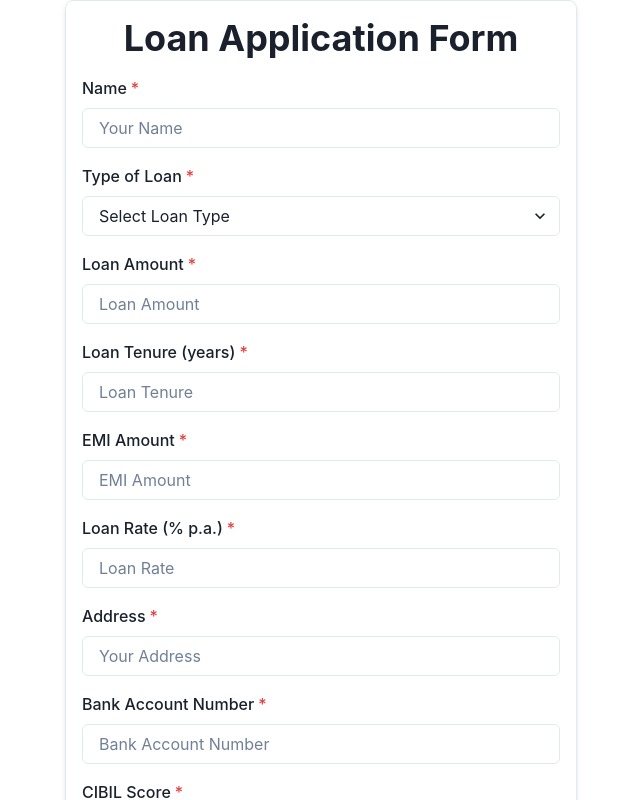
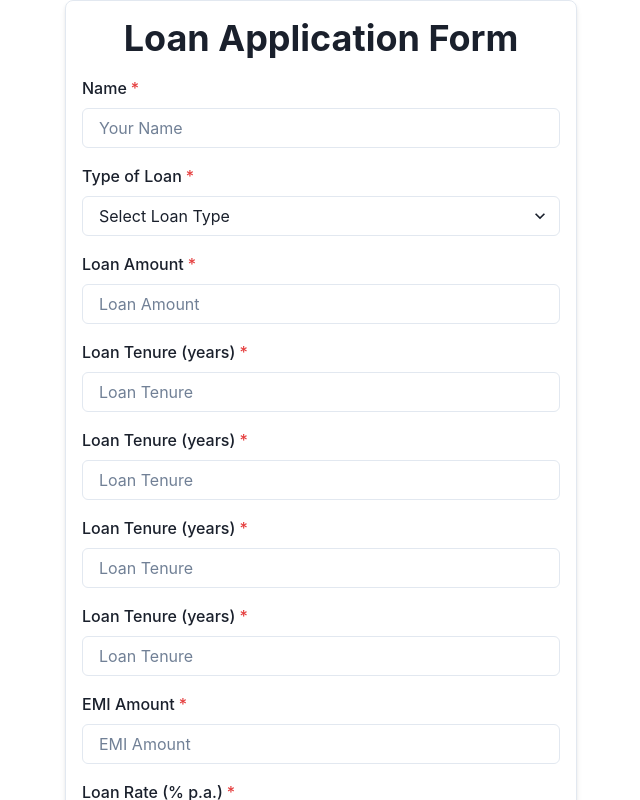
Before and after one commit to dev-akhilesh/Easy-Loans, a React (Create React App) app in the folder demo/: page /loanApplicationPage in a window 1280 px wide. Shown: the top 800 px of the page, without its empty margins (319-959 px from the left). Built offline with nearby package versions, Linux system fonts and the light colour scheme.

Commit message:
added more form functionalites

```diff
--- a/demo/src/Pages/LoanApplicationPage.tsx
+++ b/demo/src/Pages/LoanApplicationPage.tsx
@@ -65,6 +65,20 @@ export const LoanApplicationPage:React.FC = () => {
           <Input type="number" placeholder="Loan Tenure" name="loanTenure" defaultValue={loanTenure}/>
         </FormControl>
 
+        <FormControl id="loanTenure" isRequired>
+          <FormLabel>Loan Tenure (years)</FormLabel>
+          <Input type="number" placeholder="Loan Tenure" name="loanTenure" defaultValue={loanTenure}/>
+        </FormControl>
+
+        <FormControl id="loanTenure" isRequired>
+          <FormLabel>Loan Tenure (years)</FormLabel>
+          <Input type="number" placeholder="Loan Tenure" name="loanTenure" defaultValue={loanTenure}/>
+        </FormControl>
+        <FormControl id="loanTenure" isRequired>
+          <FormLabel>Loan Tenure (years)</FormLabel>
+          <Input type="number" placeholder="Loan Tenure" name="loanTenure" defaultValue={loanTenure}/>
+        </FormControl>
+
         <FormControl id="emi" isRequired>
           <FormLabel>EMI Amount</FormLabel>
           <Input type="number" placeholder="EMI Amount" name="emi" defaultValue={emi}/>
```
